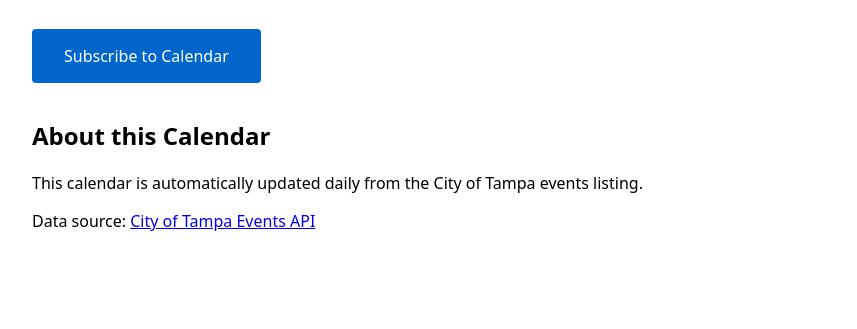
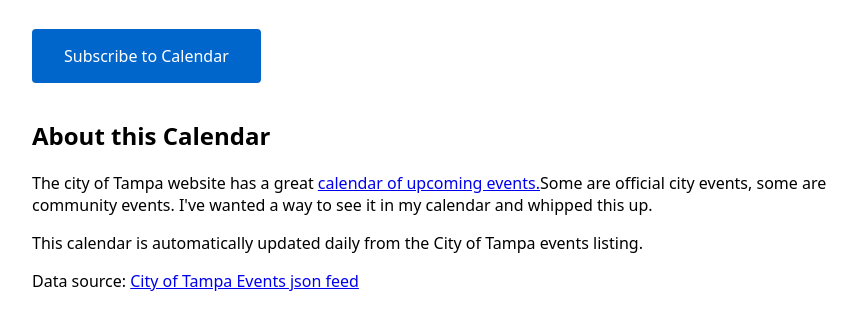
Before and after one commit to miklb/tampa-events-ical, a website: page dist/index.html in a window 1280 px wide. Shown: the part 121-450 px from the top of the page, without its empty margins (208-1065 px from the left). Drawn offline with Linux system fonts and the light colour scheme.

Commit message:
Update iCal file

```diff
--- a/dist/index.html
+++ b/dist/index.html
@@ -30,7 +30,8 @@
     <a href="calendar.ics" class="button">Subscribe to Calendar</a>
 
     <h2>About this Calendar</h2>
-    <p>This calendar is automatically updated daily from the City of Tampa events listing.</p>
-    <p>Data source: <a href="https://your-events-endpoint.com">City of Tampa Events API</a></p>
+    <p>The city of Tampa website has a great <a href="https://www.tampa.gov/calendar">calendar of upcoming events.</a>Some are official city events, some are community events. I've wanted a way to see it in my calendar and whipped this up.</p>
+    <p>This calendar is automatically updated daily from the City of Tampa events listing. </p>
+    <p>Data source: <a href="https://www.tampa.gov/mobile-feeds/events">City of Tampa Events json feed</a></p>
 </body>
 </html>
```
Also changed, not shown: 1 other file.
